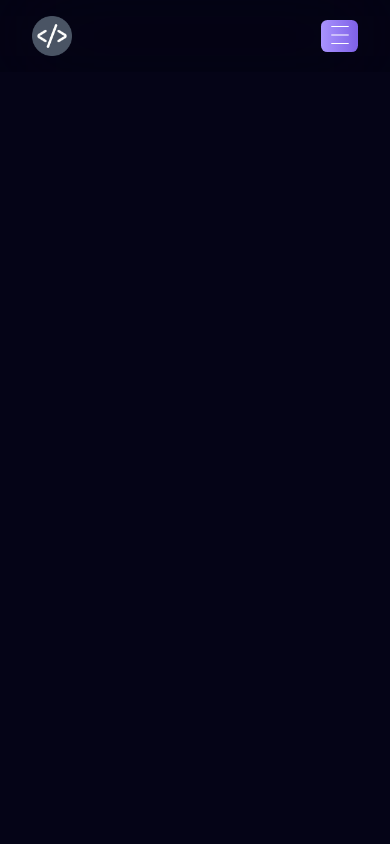
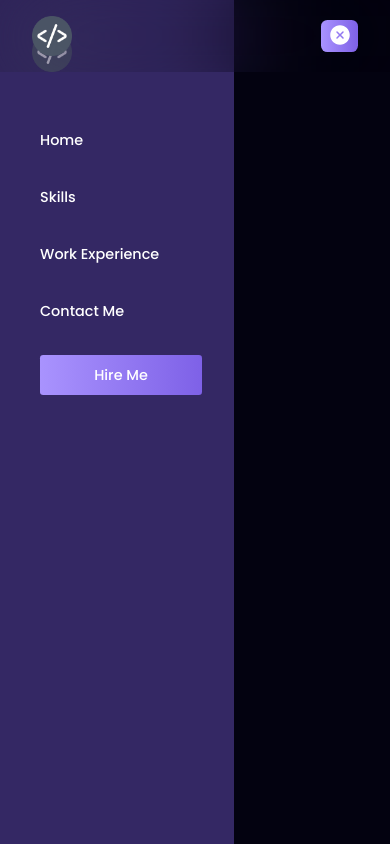
Before and after one commit to HendMohammed90/Portfolio, a React (Create React App) app: page / in a window 390 px wide. Both pictures are taken after a click on the button 339 px from the left and 36 px from the top of the page. Built offline with nearby package versions, Linux system fonts and the light colour scheme.

Commit message:
add mobile nav

```diff
--- /dev/null
+++ b/src/components/Navbar/MobileNav/MobileNav.css
@@ -0,0 +1,45 @@
+.mobile-menu{
+    width: 100vw;
+    height: 100vh;
+    display: none;
+    background-color: rgba(0, 0, 0, 0.3);
+    position: fixed;
+    left: 0;
+    top: 0;
+    z-index: 999;
+    opacity: 0;
+    box-shadow: 0px 29px 80px rgba(0, 0, 0, 0.3);
+    transition: all 0.3s ease;
+    transform: translateX(-100vw);
+}
+
+.mobile-menu-container{
+    width: 60vw;
+    height: 100vh;
+    background-color: #342864;
+    padding: 2rem;
+}
+
+.mobile-menu.active{
+    opacity: 1;
+    transform: translateX(0);
+}
+
+.mobile-menu img{
+    margin-bottom: 3rem;
+}
+
+.mobile-menu ul {
+    display: flex;
+    flex-direction: column;
+    gap: 2rem;
+    list-style: none;
+    margin-left: -2rem;
+}
+
+
+@media (max-width: 792px){
+    .mobile-menu{
+        display: block;
+    }
+}
--- /dev/null
+++ b/src/components/Navbar/MobileNav/MobileNav.jsx
@@ -0,0 +1,16 @@
+import React from "react";
+import "./MobileNav.css"
+import NavListItem from "../NavListItem/NavListItem";
+
+const MobileNav = ({ isOpen, toggleMenu }) => {
+    return (
+        <>
+            <div className={`mobile-menu ${isOpen ? "active" : ""}`} onClick={{ toggleMenu }}>
+                <div className="mobile-menu-container">
+                    <NavListItem />
+                </div>
+            </div>
+        </>)
+}
+
+export default MobileNav;
--- /dev/null
+++ b/src/components/Navbar/NavListItem/NavListItem.jsx
@@ -0,0 +1,21 @@
+import React from 'react'
+
+function NavListItem() {
+    return (
+        <>
+            <img className='logo' src='/assets/images/logo.png' alt='logoImg' />
+
+            <ul>
+                <li><a className='menu-item' href="#home">Home</a></li>
+                <li><a className='menu-item' href="#skills">Skills</a></li>
+                <li><a className='menu-item' href="#workExperience">Work Experience</a></li>
+                <li><a className='menu-item' href="#contact">Contact Me</a></li>
+                <button className='contact-btn' onClick={() => { }}>
+                    Hire Me
+                </button>
+            </ul>
+        </>
+    )
+}
+
+export default NavListItem
--- a/src/components/Navbar/Navbar.css
+++ b/src/components/Navbar/Navbar.css
@@ -13,7 +13,7 @@
     align-items: center;
     justify-content: space-between;
     padding: 1rem 0;
-    margin: 0 auto;
+    /* margin: 0 auto; */
 }
 
 .logo{
@@ -62,9 +62,9 @@
 .contact-btn{
     font-size: 0.9rem;
     font-weight: 500;
-    display: flex;
+    /* display: flex;
     align-items: center;
-    justify-content: center;
+    justify-content: center; */
     color: #fff;
     background: linear-gradient(90deg ,  #a993fe 0% , #7e61e7 100%);
     padding: 0.6rem 2rem;
@@ -83,11 +83,8 @@
 
 .menu-btn{
     width: 2.5rem;
-    height: 2.5rem;
+    height: 2.2rem;
     font-size: 1.5rem;
-    display: flex;
-    align-items: center;
-    justify-content: center;
     border: none;
     border-radius: 0.4rem;
     color: #fff;
@@ -116,7 +113,7 @@
     }
 }
 
-@media (max-width: 769px){
+@media (max-width: 792px){
     .menu-btn{
         display: block;
     }
--- a/src/components/Navbar/Navbar.jsx
+++ b/src/components/Navbar/Navbar.jsx
@@ -1,27 +1,28 @@
-import React from 'react'
+import React, { useState } from 'react'
 import "./Navbar.css"
 import { CiMenuBurger } from "react-icons/ci";
+import { IoCloseCircle } from "react-icons/io5";
+import MobileNav from './MobileNav/MobileNav';
+import NavListItem from './NavListItem/NavListItem'
 
 
 
 export const Navbar = () => {
+
+    const[openMenu, setOpenMenu] = useState(false);
+
+    const toggleMenu = () => {
+        setOpenMenu(!openMenu);
+    }
 return (
 <>
+
+<MobileNav isOpen={openMenu} toggleMenu={toggleMenu} />
 <nav className='nav-wrapper'>
     <div className="nav-content">
-        <img className='logo' src='/assets/images/logo.png' alt='logoImg' />
-
-        <ul>
-            <li><a className='menu-item' href="#home">Home</a></li>
-            <li><a className='menu-item' href="#skills">Skills</a></li>
-            <li><a className='menu-item' href="#workExperience">Work Experience</a></li>
-            <li><a className='menu-item' href="#contact">Contact Me</a></li>
-            <button className='contact-btn' onClick={()=>{}}>
-                Hire Me
-            </button>
-        </ul>
-        <button className='menu-btn' onClick={()=>{}}>
-        <CiMenuBurger />
+        <NavListItem />
+        <button className='menu-btn' onClick={toggleMenu}>
+        {openMenu ? <IoCloseCircle /> : <CiMenuBurger />}
         </button>
     </div>
 </nav>
```
